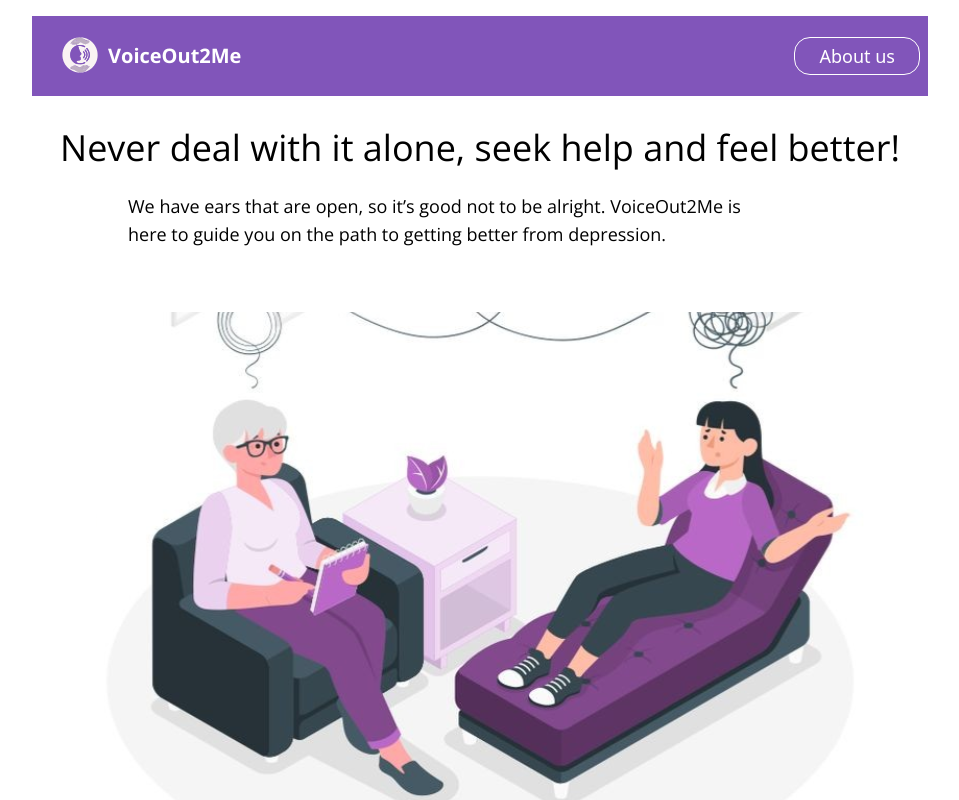
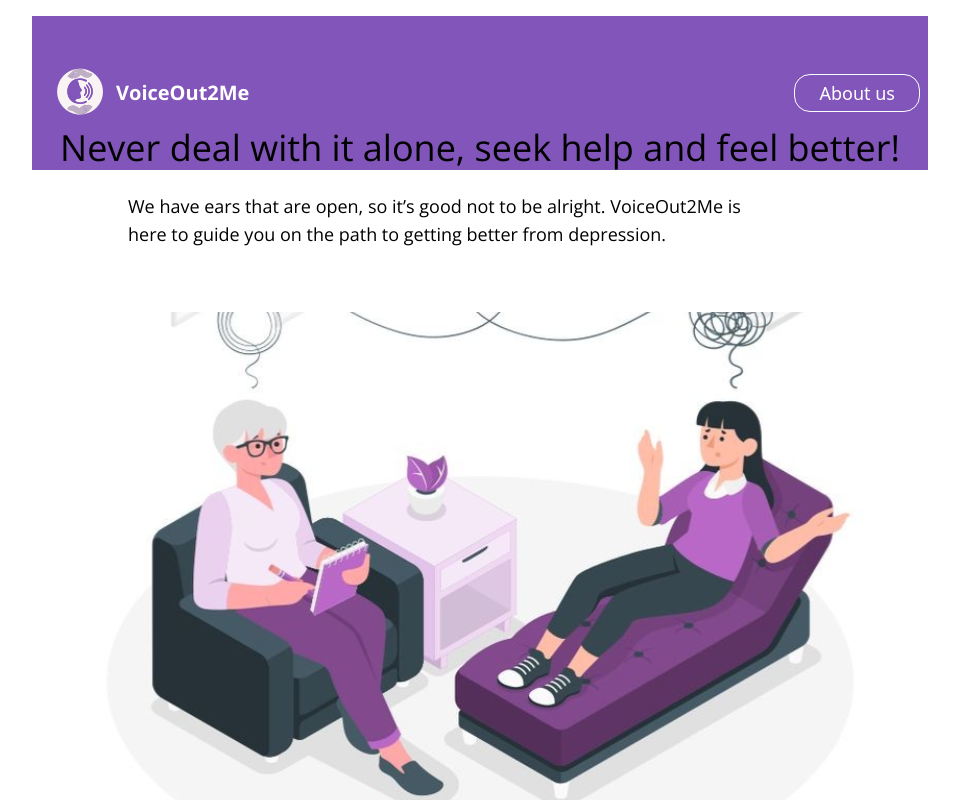
Before and after one commit to ichie-Ozor/voiceOut2Me, a React (Create React App) app: page / in a window 1280 px wide. Shown: the top 800 px of the page, without its empty margins (160-1119 px from the left). Built offline with nearby package versions, Linux system fonts and the light colour scheme.

Commit message:
logo position adjusted

```diff
--- a/src/component/comingpage/ComingPage.jsx
+++ b/src/component/comingpage/ComingPage.jsx
@@ -21,13 +21,13 @@ const ComingPage = () => {
   return (
     <div>
       <header className="w-[90vw] m-auto mb-6 lg:w-[70vw] h-[10vh] ">
-        <section className="flex justify-between  items-center mt-4 bg-[#8155BA] p-2 h-[10vh] ">
+        <section className="flex justify-between  items-center mt-4 bg-[#8155BA] p-2 h-[10vh] md:h-[12vw]">
           <div className="logo-title flex justify-center items-center">
             <div className="image overflow-hidden -ml-4 ">
-              <img className=" w-24 sm:w-28 p-4" src={Logo} alt="logo" />
+              <img className=" w-24 sm:w-28 p-1" src={Logo} alt="logo" />
             </div>
 
-            <h1 className=" text-sm text-white sm:text-xl -ml-7  font-bold font-OpenSand">
+            <h1 className=" text-sm text-white sm:text-xl -ml-5  font-bold font-OpenSand">
               VoiceOut2Me
             </h1>
           </div>
```
